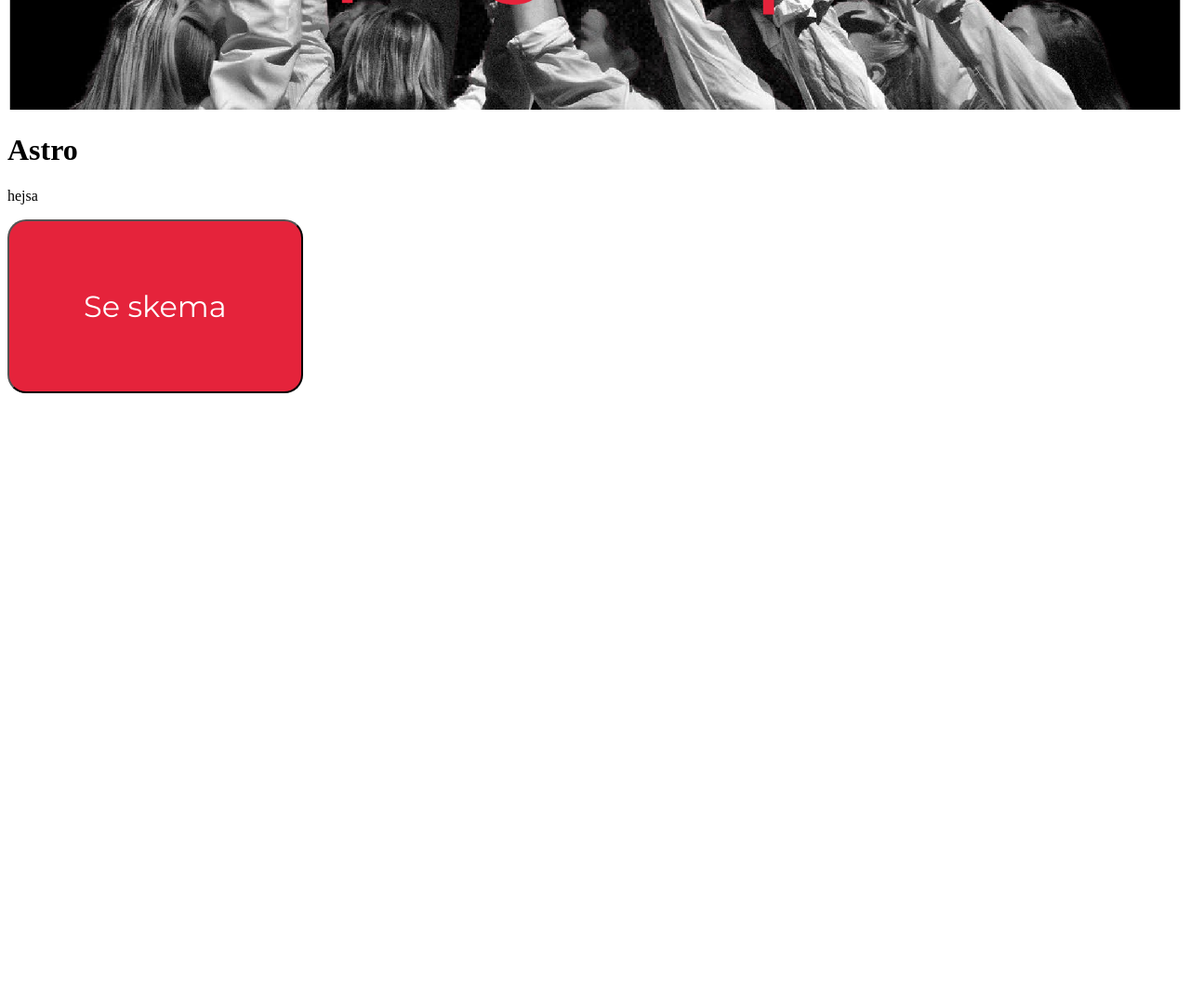
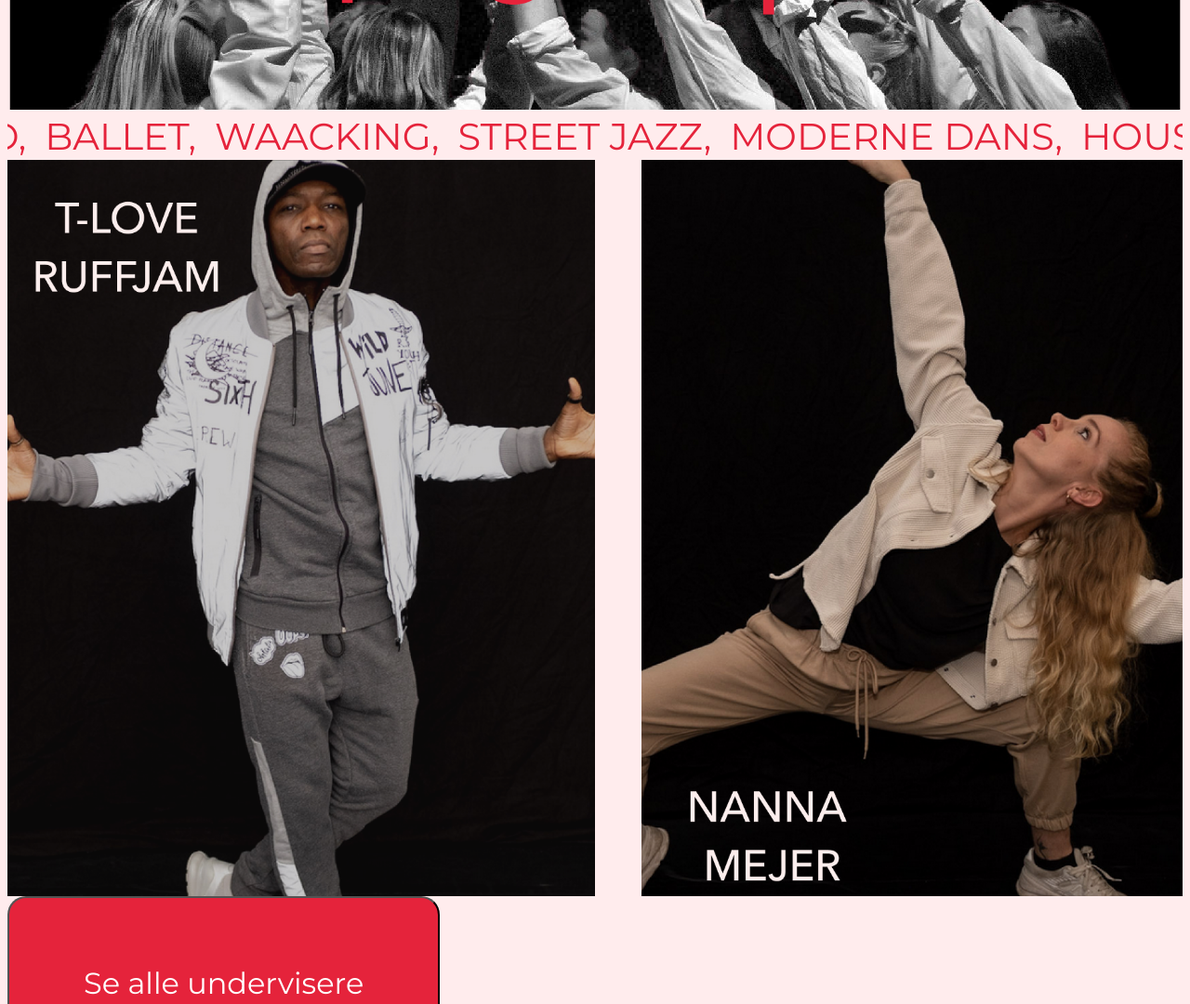
Before and after one commit to AmalieFH/dansestudiet, an Astro site: page / in a window 1280 px wide. Shown: the part 600-1680 px from the top of the page at 93% size. Before the commit the page ends 1031 px from the top, so only its background shows below. Built offline with nearby package versions, Linux system fonts and the light colour scheme; Astro itself is replaced by a stand-in of ours.

Commit message:
billederoganimation

```diff
--- a/src/components/Undervisere.astro
+++ b/src/components/Undervisere.astro
@@ -0,0 +1,110 @@
+---
+import Button from "../components/Button.astro";
+---
+
+<section>
+  <div class="stilarter">
+    <div class="textani">
+      <section class="news-message">
+        <p>YOGA,</p>
+        <p>HIP HOP,</p>
+        <p>AFRO,</p>
+        <p>BALLET,</p>
+        <p>WAACKING,</p>
+        <p>STREET JAZZ,</p>
+        <p>MODERNE DANS,</p>
+        <p>HOUSE,</p>
+        <p>FUSION,</p>
+        <p>WORKSHOPS,</p>
+        <p>COMMEERCIAL FEMME,</p>
+        <p>STREET DANCE TEENS,</p>
+        <p>FREESTYLE,</p>
+        <p>FLOW YOGA,</p>
+      </section>
+      <section class="news-message">
+        <p>YOGA,</p>
+        <p>HIP HOP,</p>
+        <p>AFRO,</p>
+        <p>BALLET,</p>
+        <p>WAACKING,</p>
+        <p>STREET JAZZ,</p>
+        <p>MODERNE DANS,</p>
+        <p>HOUSE,</p>
+        <p>FUSION,</p>
+        <p>WORKSHOPS,</p>
+        <p>COMMEERCIAL FEMME,</p>
+        <p>STREET DANCE TEENS,</p>
+        <p>FREESTYLE,</p>
+        <p>FLOW YOGA,</p>
+      </section>
+    </div>
+  </div>
+</section>
+
+<section>
+  <div class="undervisere">
+    <div class="underviseregalleri">
+      <img class="underviser1" src="/assets/images/underviser1.png" alt="" />
+      <img class="underviser2" src="/assets/images/underviser2.png" alt="" />
+      <img class="underviser3" src="/assets/images/underviser3.png" alt="" />
+    </div>
+    <Button text="Se alle undervisere" />
+  </div>
+</section>
+
+<style>
+  section {
+    text-transform: uppercase;
+    overflow-x: hidden;
+  }
+  .textani {
+    display: flex;
+    flex-wrap: nowrap;
+    white-space: nowrap;
+    min-width: 100%;
+  }
+  .news-message {
+    display: flex;
+    flex-shrink: 0;
+    height: 50px;
+    align-items: center;
+    animation: slide-left 40s linear infinite;
+  }
+  p {
+    font-size: 2.5em;
+    font-weight: 100;
+    padding-left: 0.5em;
+    font-family: "Montserrat";
+    color: #e5233b;
+  }
+
+  @keyframes slide-left {
+    from {
+      -webkit-transform: translateX(0);
+      transform: translateX(0);
+    }
+    to {
+      -webkit-transform: translateX(-100%);
+      transform: translateX(-100%);
+    }
+  }
+
+  .underviser1,
+  .underviser2,
+  .underviser3 {
+    width: 50%;
+  }
+  .underviseregalleri {
+    display: flex;
+    justify-content: space-between;
+    gap: 50px;
+  }
+
+  @media (max-width: 700px) {
+    .ticket {
+      display: grid;
+      grid-template-columns: 1fr;
+      width: 60%;
+    }
+  }
+</style>
--- a/src/pages/index.astro
+++ b/src/pages/index.astro
@@ -1,6 +1,7 @@
 ---
 import Button from "../components/Button.astro";
-import HeroUnit from "../components/HeroUnit.astro"
+import HeroUnit from "../components/HeroUnit.astro";
+import Undervisere from "../components/Undervisere.astro";
 ---
 
 <html lang="en">
@@ -9,15 +10,20 @@ import HeroUnit from "../components/HeroUnit.astro"
     <link rel="icon" type="image/svg+xml" href="/favicon.svg" />
     <meta name="viewport" content="width=device-width" />
     <meta name="generator" content={Astro.generator} />
-    <link rel="preconnect" href="https://fonts.googleapis.com">
-    <link rel="preconnect" href="https://fonts.gstatic.com" crossorigin>
-    <link href="https://fonts.googleapis.com/css2?family=Amatic+SC:wght@700&family=Montserrat&family=Montserrat+Alternates&display=swap" rel="stylesheet">
+    <link rel="preconnect" href="https://fonts.googleapis.com" />
+    <link rel="preconnect" href="https://fonts.gstatic.com" crossorigin />
+    <link href="https://fonts.googleapis.com/css2?family=Amatic+SC:wght@700&family=Montserrat&family=Montserrat+Alternates&display=swap" rel="stylesheet" />
     <title>Astro</title>
   </head>
   <body>
-    <HeroUnit/>
-    <h1>Astro</h1>
-    <p>hejsa</p>
-    <Button href="/" text="Se skema" />
+    <HeroUnit />
+    <Undervisere />
   </body>
 </html>
+
+<style>
+  body {
+    box-sizing: border-box;
+    background-color: #ffeced;
+  }
+</style>
```
Also changed, not shown: src/components/Header.astro (added).
